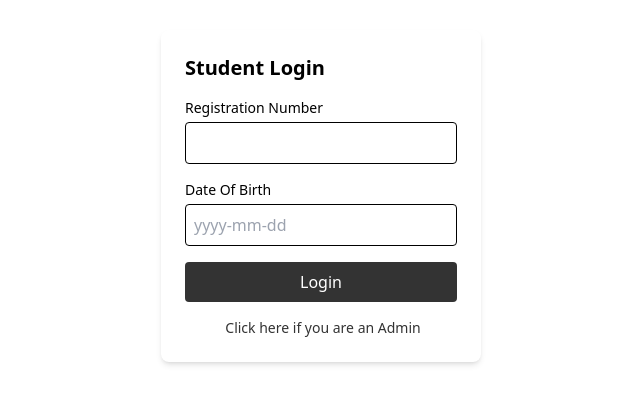
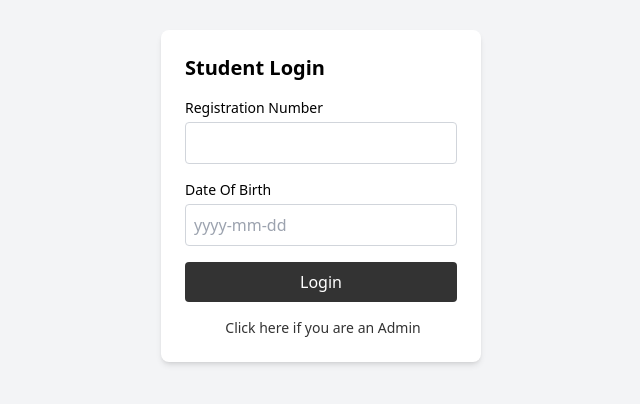
Before and after one commit to dhiyanesh-cyber/feedback_system, a React (Vite) app in the folder frontend/: page /auth in a window 1280 px wide. Shown: the part 204-608 px from the top of the page, without its empty margins (319-959 px from the left). Built offline with nearby package versions, Linux system fonts and the light colour scheme.

Commit message:
tailwind bug fix

```diff
--- a/frontend/src/pages/auth/loginComponent.jsx
+++ b/frontend/src/pages/auth/loginComponent.jsx
@@ -29,14 +29,14 @@ const LoginComponent = () => {
       const { valid, message } = validateDateOfBirth(dob);
       if (!valid) {
         return alert(message);
-      } try {
+      }
+      try {
         const data = await validateStudentLogin(registrationNumber, dob);
         alert("Login Successful!");
         console.log("Student Data:", data);
       } catch (error) {
         alert(error.message);
       }
-
     } else {
       const { username, password } = credentials;
 
@@ -47,7 +47,6 @@ const LoginComponent = () => {
       console.log("Logging in as Admin with:", { username, password });
     }
   };
-
 
   return (
     <div className="flex items-center justify-center min-h-screen bg-gray-100">
@@ -72,8 +71,7 @@ const LoginComponent = () => {
                   value={credentials.registrationNumber}
                   onChange={handleChange}
                   required
-                  className="w-full p-2 border border-gray-300 rounded focus:outline-none focus:ring focus:ring-blue-500"
-                />
+                  className="w-full p-2 border border-gray-300 rounded outline-1 focus:outline-customGray"/>
               </div>
               <div className="mb-4">
                 <label
@@ -90,7 +88,7 @@ const LoginComponent = () => {
                     onChange={handleChange}
                     placeholder="yyyy-mm-dd"
                     required
-                    className="w-full p-2 border border-gray-300 rounded focus:outline-none focus:ring focus:ring-blue-500"
+                    className="w-full p-2 border border-gray-300 rounded outline-1 focus:outline-customGray"
                   />
                 </div>
               </div>
@@ -126,7 +124,7 @@ const LoginComponent = () => {
                   value={credentials.username}
                   onChange={handleChange}
                   required
-                  className="w-full p-2 border border-gray-300 rounded focus:outline-none focus:ring focus:ring-blue-500"
+                  className="w-full p-2 border border-gray-300 rounded outline-1 focus:outline-customGray"
                 />
               </div>
               <div className="mb-4">
@@ -144,7 +142,7 @@ const LoginComponent = () => {
                     value={credentials.password}
                     onChange={handleChange}
                     required
-                    className="w-full p-2 border border-gray-300 rounded focus:outline-none focus:ring focus:ring-blue-500"
+                    className="w-full p-2 border border-gray-300 rounded outline-1 focus:outline-customGray"
                   />
                   <button
                     type="button"
--- a/frontend/tailwind.config.js
+++ b/frontend/tailwind.config.js
@@ -6,7 +6,8 @@ export default {
     "./src/*.{jsx, js}"
   ],
   theme: {
-    colors: {
+
+    extend: {colors: {
       transparent: 'transparent',
       current: 'currentColor',
       black: '#000000',
@@ -14,8 +15,7 @@ export default {
       customGray: '#333',
        // Your custom color
       // Add more colors as needed
-    },
-    extend: {},
+    },},
   },
   plugins: [],
 }
```
